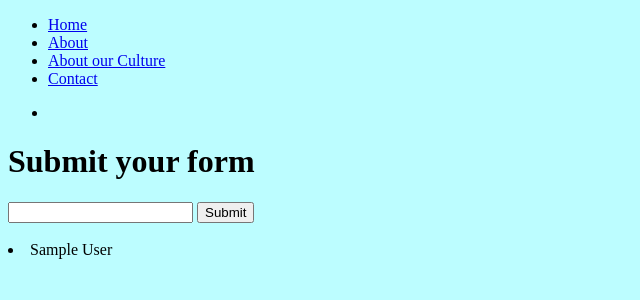
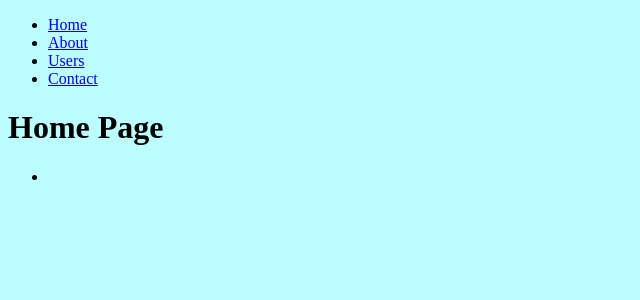
Before and after one commit to erkin27/php_learning, a PHP site: page / in a window 1280 px wide. Shown: the top 300 px of the page, without its empty margins (0-640 px from the left). Run offline with PHP 8.4, Linux system fonts and the light colour scheme; tables that the repository leaves empty or names only in its code hold one stand-in row (values such as "Sample post"); data that the repository does not hold is empty.

Commit message:
add PageController, UserController, render views

```diff
--- /dev/null
+++ b/controllers/PageController.php
@@ -0,0 +1,23 @@
+<?php
+
+
+class PageController
+{
+    public function home()
+    {
+        $tasks = App::get('database')->selectAll('todos');
+
+        return view('index', ['tasks' => $tasks]);
+    }
+
+    public function contact()
+    {
+        return view('contact');
+    }
+
+    public function about()
+    {
+        $company = 'Company';
+        return view('about', ['company' => $company]);
+    }
+}
--- a/controllers/about-culture.php
+++ /dev/null
@@ -1,3 +0,0 @@
-<?php
-
-require 'views/about-culture.view.php';
--- a/controllers/about.php
+++ /dev/null
@@ -1,3 +0,0 @@
-<?php
-
-require 'views/about.view.php';
--- a/controllers/contact.php
+++ /dev/null
@@ -1,3 +0,0 @@
-<?php
-
-require 'views/contact.view.php';
--- a/controllers/index.php
+++ /dev/null
@@ -1,7 +0,0 @@
-<?php
-
-$tasks = App::get('database')->selectAll('todos');
-$users = App::get('database')->selectAll('users');
-
-
-require 'views/index.view.php';
--- a/core/Router.php
+++ b/core/Router.php
@@ -22,7 +22,9 @@ class Router
 
         if (key_exists($uri, $this->routes[$requestType])) {
 
-            return $this->routes[$requestType][$uri];
+            return $this->callAction(
+                ...explode('@', $this->routes[$requestType][$uri])
+            );
 
         }
 
@@ -38,4 +40,17 @@ class Router
     {
         $this->routes['POST'][$uri] = $controller;
     }
+
+    public function callAction($controller, $action)
+    {
+        $controller = new $controller();
+
+        if (!method_exists($controller, $action)){
+            throw  new Exception(
+                "{$controller} does not respond to the {$action} action."
+            );
+        }
+
+        return $controller->$action();
+    }
 }
--- a/core/bootstrap.php
+++ b/core/bootstrap.php
@@ -5,3 +5,15 @@ App::bind('config', require 'config.php');
 App::bind('database', new QueryBuilder(
     Connection::make(App::get('config')['database'])
 ));
+
+function view($name, $data = [])
+{
+    extract($data);
+
+    return require "views/{$name}.view.php";
+}
+
+function redirect($path)
+{
+    header("Location: /{$path}");
+}
--- a/index.php
+++ b/index.php
@@ -3,5 +3,5 @@
 require 'vendor/autoload.php';
 require 'core/bootstrap.php';
 
-require Router::load('routes.php')
+Router::load('routes.php')
         ->direct(Request::uri(), Request::method());
--- a/routes.php
+++ b/routes.php
@@ -1,11 +1,11 @@
 <?php
 
-$router->get('', 'controllers/index.php');
+$router->get('', 'PageController@home');
 
-$router->get('about', 'controllers/about.php');
+$router->get('about', 'PageController@about');
 
-$router->get('about/culture', 'controllers/about-culture.php');
+$router->get('contact', 'PageController@contact');
 
-$router->get('contact', 'controllers/contact.php');
+$router->get('users', 'UserController@index');
 
-$router->post('names', 'controllers/add-name.php');
+$router->post('users', 'UserController@store');
--- a/views/about.view.php
+++ b/views/about.view.php
@@ -1,3 +1,3 @@
 <?php require 'partials/head.php'; ?>
-    <h1>About Us</h1>
+    <h1>About <?=$company?></h1>
 <?php require 'partials/footer.php'; ?>
--- a/views/index.view.php
+++ b/views/index.view.php
@@ -1,4 +1,7 @@
 <?php require 'partials/head.php'; ?>
+
+<h1>Home Page</h1>
+
     <ul>
         <?php foreach ($tasks as $task):?>
         <li>
@@ -15,21 +18,5 @@
         <?php endforeach;?>
     </ul>
 
-<h1>Submit your form</h1>
-
-<form method="POST" action="/names">
-
-    <input name="name">
-
-    <button type="submit">Submit</button>
-
-</form>
-</br>
-
-<?php foreach ($users as $user):?>
-
-    <li><?= $user->name; ?></li>
-
-<?php endforeach;?>
 
 <?php require 'partials/footer.php'; ?>
--- a/views/partials/nav.php
+++ b/views/partials/nav.php
@@ -7,7 +7,7 @@
             <a href="/about">About</a>
         </li>
         <li>
-            <a href="/about/culture">About our Culture</a>
+            <a href="/users">Users</a>
         </li>
         <li>
             <a href="/contact">Contact</a>
```
Also changed, not shown: controllers/UserController.php (added, +21 -0 lines), controllers/add-name.php (deleted, +0 -7 lines), views/users.view.php (added, +22 -0 lines).
